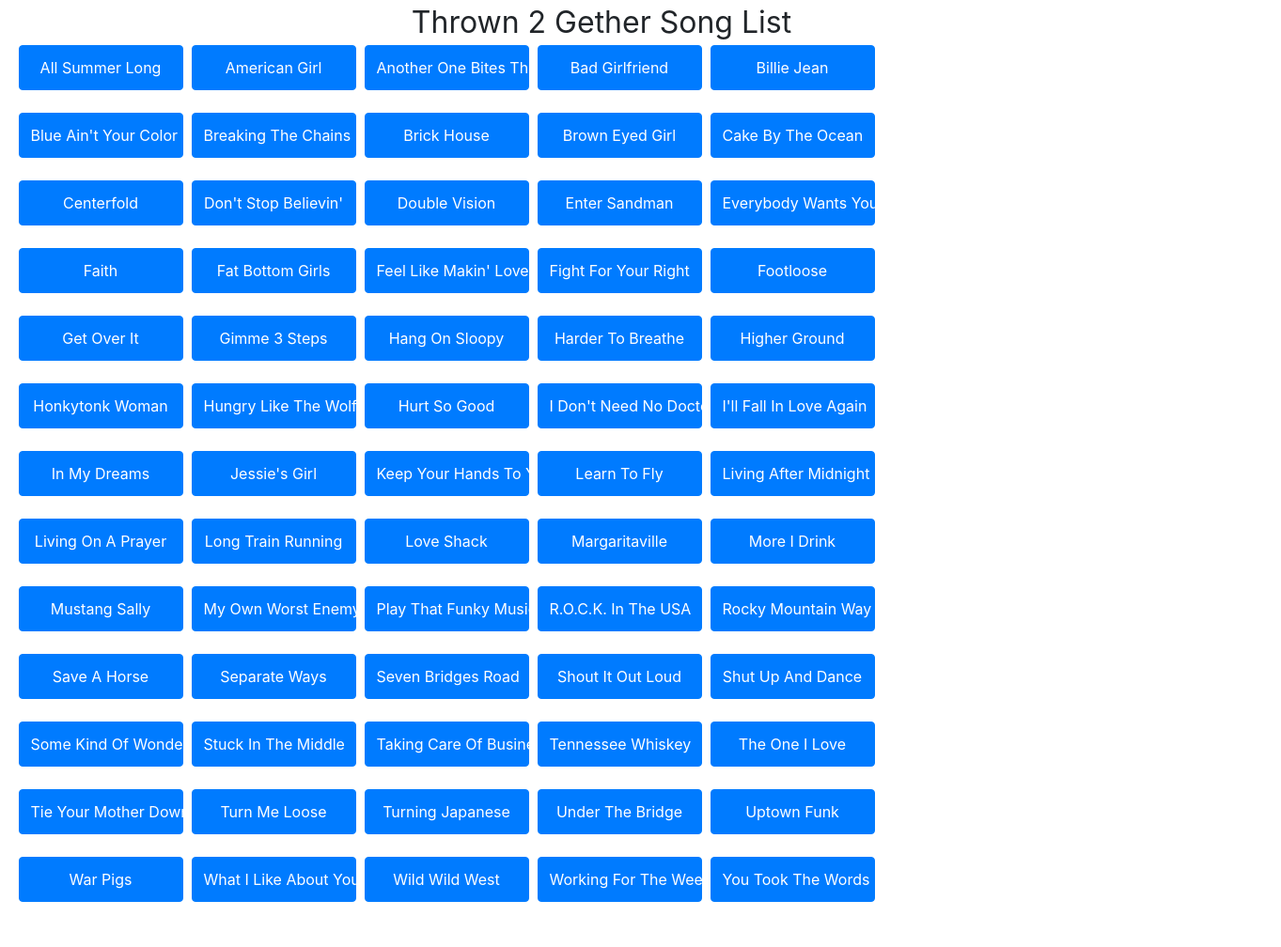
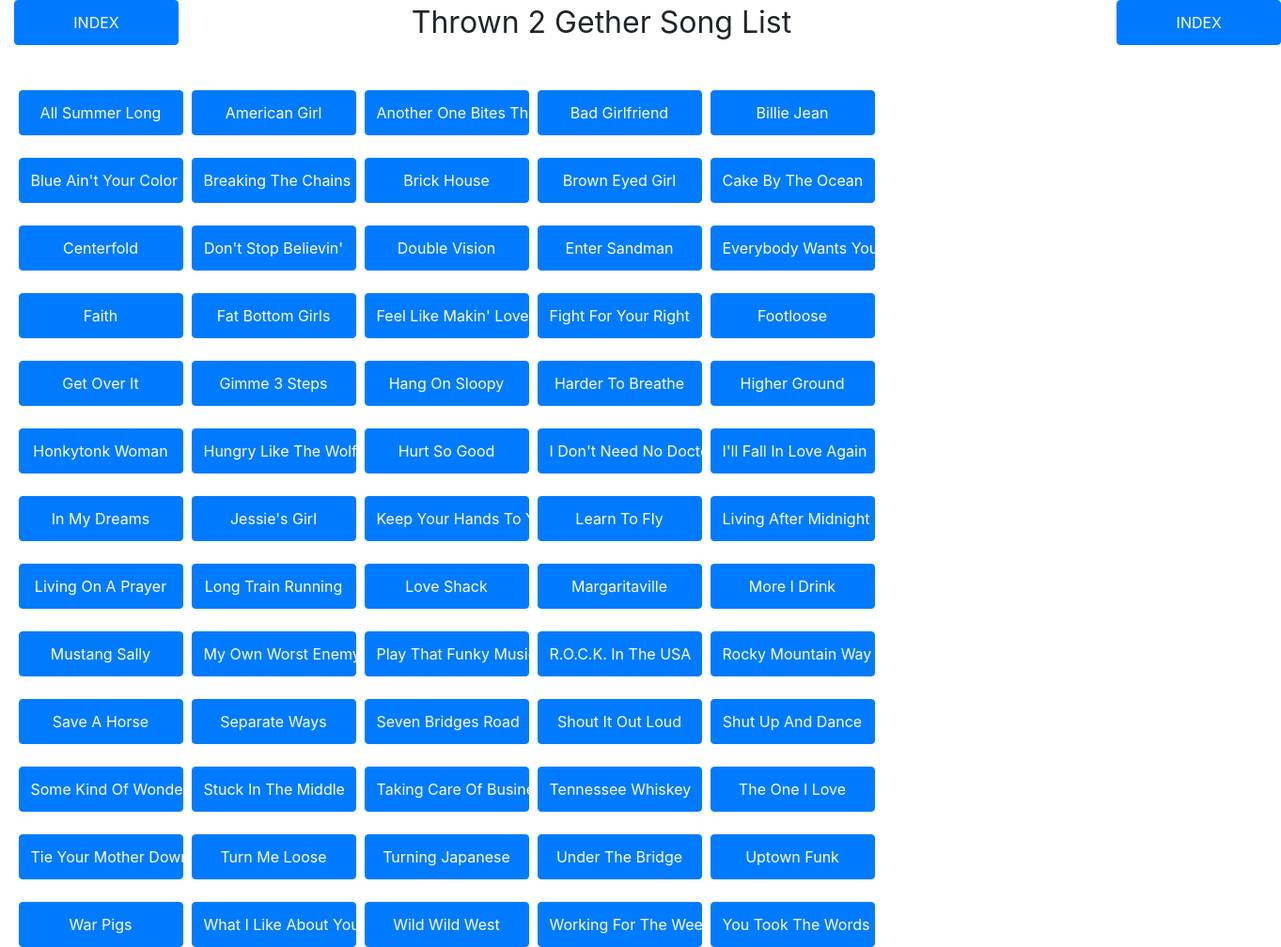
Before and after one commit to GHMusicalCoder/TTGLyrics, a plain HTML site: page ttg.html in a window 1280 px wide. Shown: the whole page at 94% size, 1363 px wide, since content can reach past the window. Before the commit the page ends 960 px from the top, so only its background shows below. Drawn offline with Linux system fonts and the light colour scheme.

Commit message:
adding index button to ttg home page

```diff
--- a/ttg.html
+++ b/ttg.html
@@ -23,9 +23,15 @@
     <body>
         <div class="container-fluid">
             <div class="row">
-                <div class="col">
-                    <div class="title">Thrown 2 Gether Song List</div>
+				<div class="col-md-1">
+					<button type="button" class="btn btn-primary size" onclick="window.location.href='./index.html'">INDEX</button>
+				</div>
+                <div class="col-md-10">
+                    <div class="title">Thrown 2 Gether Song List<br /><br /></div>
                 </div>
+				<div class="col-md-1">
+					<button type="button" class="btn btn-primary size" onclick="window.location.href='./index.html'">INDEX</button>
+				</div>
             </div>
             <div class="row">
                 <div class="col" id="placeButtons"></div>
```
